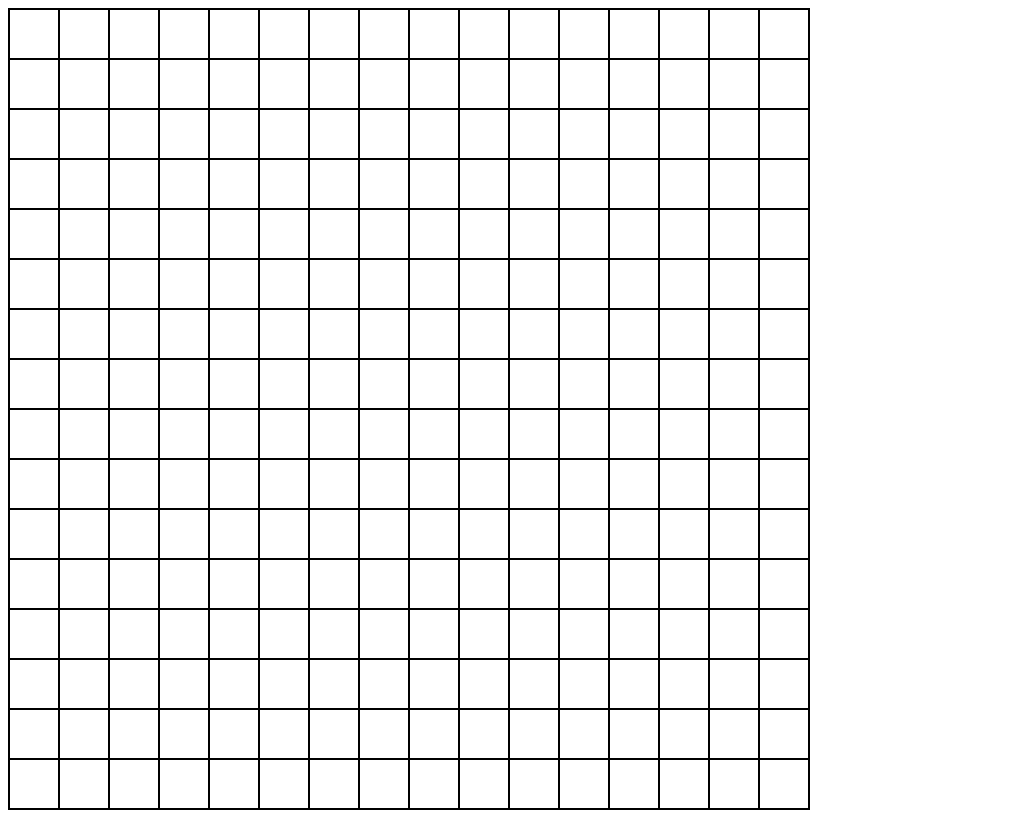
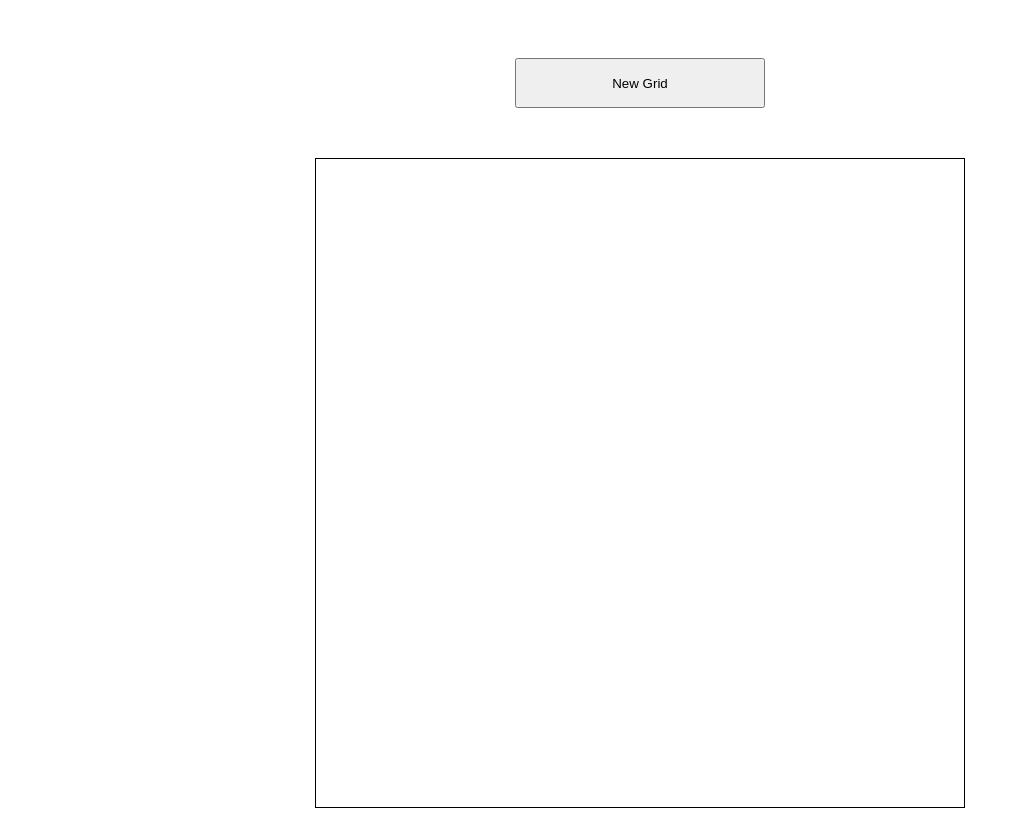
Before and after one commit to ianrp/etch-a-sketch, a plain HTML site: page index.html in a window 1280 px wide. Shown: the whole page, without its empty margins (0-1020 px from the left). Drawn offline with Linux system fonts and the light colour scheme.

Commit message:
Add button prompt to set new grid size

```diff
--- a/index.html
+++ b/index.html
@@ -9,6 +9,7 @@
     <script src="script.js" defer></script>
 </head>
 <body>
+    <button class="reset">New Grid</button>
     <div class="grid"></div>
 </body>
 </html>
--- a/script.js
+++ b/script.js
@@ -1,20 +1,33 @@
-const gridSize = 16;
-const trailColor = "blue";
+const trailColor = "black";
 
-generateGrid();
+const grid = document.querySelector(".grid");
 
-function generateGrid() {
-    const grid = document.querySelector(".grid");
+generateGrid(16);
+
+const resetButton = document.querySelector(".reset");
+resetButton.addEventListener("click", newGrid);
+
+function generateGrid(gridSize) {
+    grid.style.gridTemplateColumns = `repeat(${gridSize}, auto)`;
     for (let r = 0; r < gridSize; r++) {
         for (let c = 0; c < gridSize; c++) {
             const tile = document.createElement("div");
-            tile.addEventListener("mouseenter", changeTileColor);
+            tile.addEventListener("mouseenter", colorTile);
             grid.appendChild(tile);
         }
     }
 }
 
-function changeTileColor() {
+function colorTile() {
     this.style.backgroundColor = trailColor;
-    this.removeEventListener("mouseenter", changeTileColor);
+    this.removeEventListener("mouseenter", colorTile);
 }
+
+function newGrid() {
+    grid.replaceChildren();
+    let p = prompt("Enter new grid size");
+    if (+p) {
+        if (+p > 100) p = 100;
+        generateGrid(+p);
+    }
+}
--- a/style.css
+++ b/style.css
@@ -1,7 +1,14 @@
+body {
+    height: 100vh;
+    display: flex;
+    flex-direction: column;
+    align-items: center;
+}
+
 .grid {
+    flex: 1;
     display: grid;
-    grid-template-columns: repeat(16, auto);
-    max-height: 100vh;
+    max-height: 75vw;
     aspect-ratio: 1;
     border-style: solid;
     border-width: 1px;
@@ -9,6 +16,11 @@
 
 .grid div {
     aspect-ratio: 1;
-    border-style: solid;
-    border-width: 1px;
 }
+
+.reset {
+    height: 50px;
+    width: 250px;
+    margin-top: 50px;
+    margin-bottom: 50px;
+}
```
